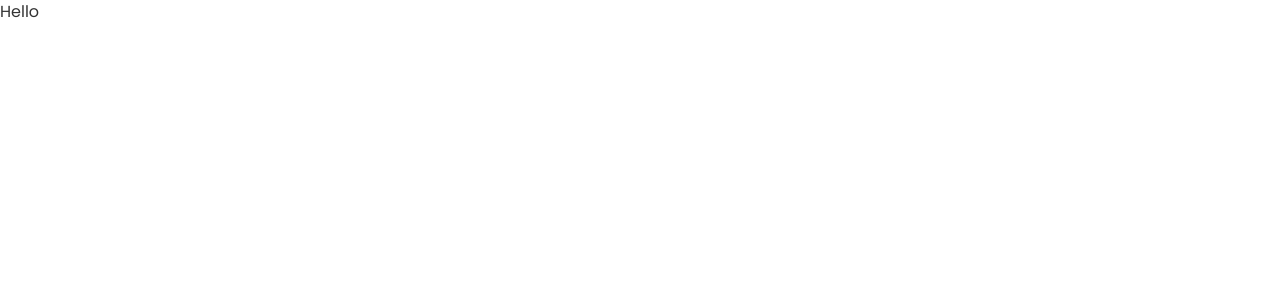
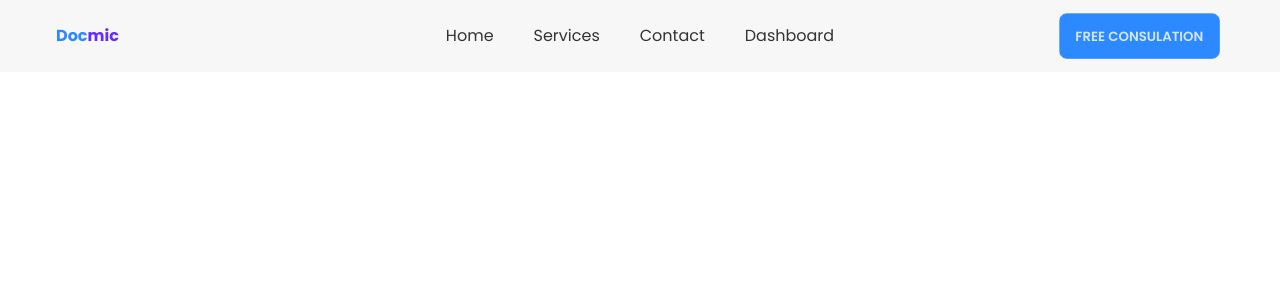
Before and after one commit to MdTasib/docmic, a React (Create React App) app: page / in a window 1280 px wide. Shown: the top 300 px of the page. Built offline with nearby package versions, Linux system fonts and the light colour scheme.

Commit message:
navbar complete

```diff
--- a/package.json
+++ b/package.json
@@ -9,6 +9,7 @@
     "daisyui": "^2.27.0",
     "react": "^18.2.0",
     "react-dom": "^18.2.0",
+    "react-router-dom": "^6.3.0",
     "react-scripts": "5.0.1",
     "web-vitals": "^2.1.4"
   },
--- a/src/App.js
+++ b/src/App.js
@@ -1,8 +1,12 @@
+import { Routes } from "react-router-dom";
+import Navbar from "./components/Navbar";
+
 function App() {
 	return (
-		<div className='App'>
-			<h2>Hello</h2>
-		</div>
+		<>
+			<Navbar />
+			<Routes></Routes>
+		</>
 	);
 }
 
--- /dev/null
+++ b/src/components/Navbar.jsx
@@ -0,0 +1,73 @@
+import React from "react";
+import { Link, NavLink } from "react-router-dom";
+import Container from "../shared/Container";
+
+const Navbar = () => {
+	const menuItems = (
+		<>
+			<li>
+				<NavLink className='mx-1 py-1' to='/home'>
+					Home
+				</NavLink>
+			</li>
+			<li>
+				<NavLink className='mx-1 py-1' to='/services'>
+					Services
+				</NavLink>
+			</li>
+			<li>
+				<NavLink className='mx-1 py-1' to='/contact'>
+					Contact
+				</NavLink>
+			</li>
+			<li>
+				<NavLink className='mx-1 py-1' to='/dashboard'>
+					Dashboard
+				</NavLink>
+			</li>
+		</>
+	);
+
+	return (
+		<div className='navbar bg-[#F7F7F7] px-10'>
+			<Container>
+				<div className='navbar-start py-4'>
+					<div className='dropdown'>
+						<label tabIndex='0' className='btn btn-ghost lg:hidden'>
+							<svg
+								xmlns='http://www.w3.org/2000/svg'
+								className='h-5 w-5'
+								fill='none'
+								viewBox='0 0 24 24'
+								stroke='currentColor'>
+								<path
+									strokeLinecap='round'
+									strokeLinejoin='round'
+									strokeWidth='2'
+									d='M4 6h16M4 12h8m-8 6h16'
+								/>
+							</svg>
+						</label>
+						<ul
+							tabIndex='0'
+							className='menu menu-compact dropdown-content mt-3 p-2 shadow bg-base-100 rounded-box w-52'>
+							{menuItems}
+						</ul>
+					</div>
+					<Link to='/' className='font-bold text-base'>
+						<span className='text-primary'>Doc</span>
+						<span className='text-secondary'>mic</span>
+					</Link>
+				</div>
+				<div className='navbar-center hidden lg:flex'>
+					<ul className='menu menu-horizontal p-0 text-base'>{menuItems}</ul>
+				</div>
+				<div className='navbar-end hidden lg:flex'>
+					<button className='btn btn-primary'>Free Consulation</button>
+				</div>
+			</Container>
+		</div>
+	);
+};
+
+export default Navbar;
--- a/src/index.js
+++ b/src/index.js
@@ -2,10 +2,13 @@ import React from "react";
 import ReactDOM from "react-dom/client";
 import "./index.css";
 import App from "./App";
+import { BrowserRouter } from "react-router-dom";
 
 const root = ReactDOM.createRoot(document.getElementById("root"));
 root.render(
 	<React.StrictMode>
-		<App />
+		<BrowserRouter>
+			<App />
+		</BrowserRouter>
 	</React.StrictMode>
 );
--- /dev/null
+++ b/src/shared/Container.jsx
@@ -0,0 +1,7 @@
+import React from "react";
+
+const Container = ({ children }) => {
+	return <div className='container mx-auto px-4'>{children}</div>;
+};
+
+export default Container;
```
Also changed, not shown: 1 other file (tests, documents, lock files or other folders).
